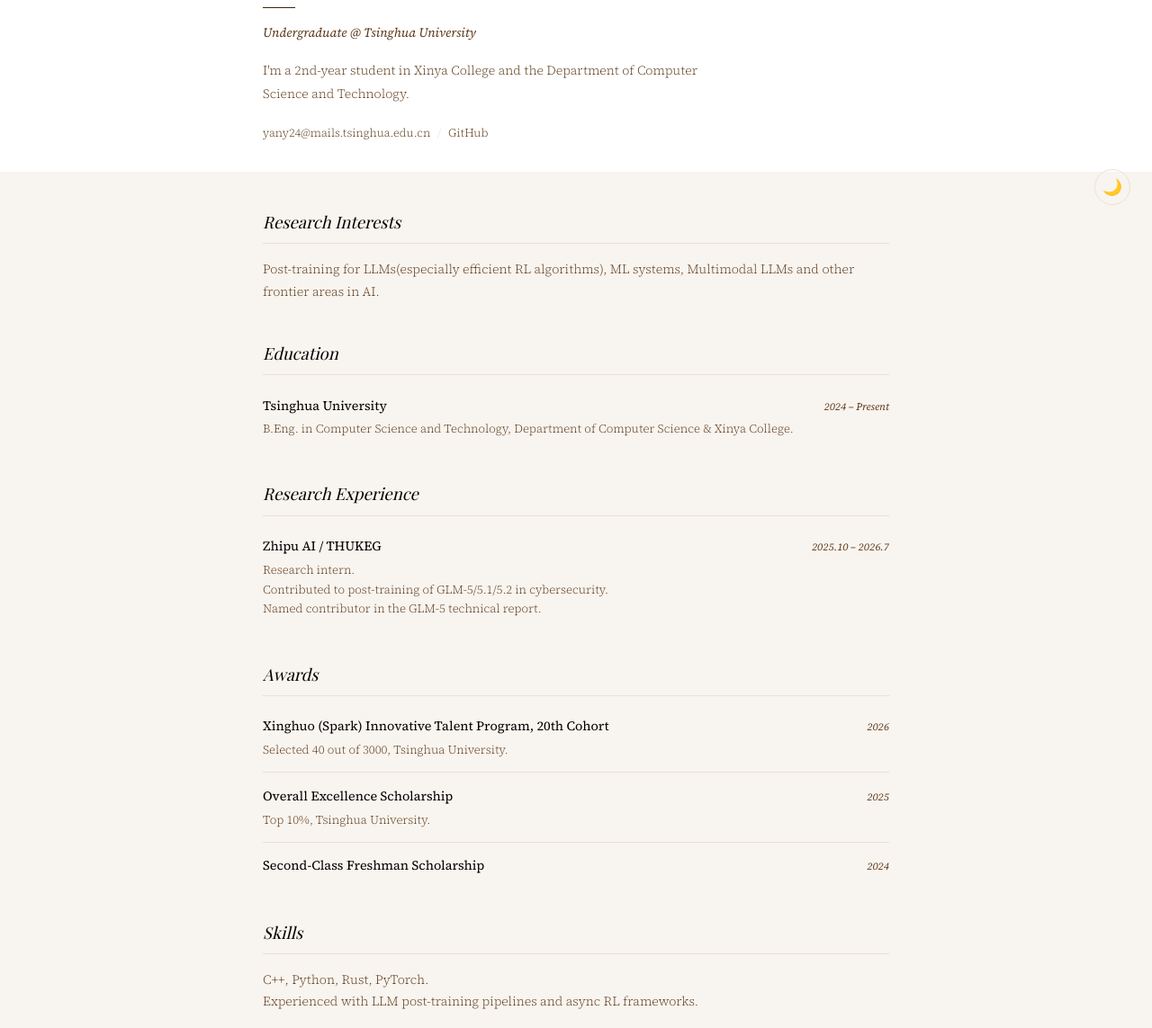
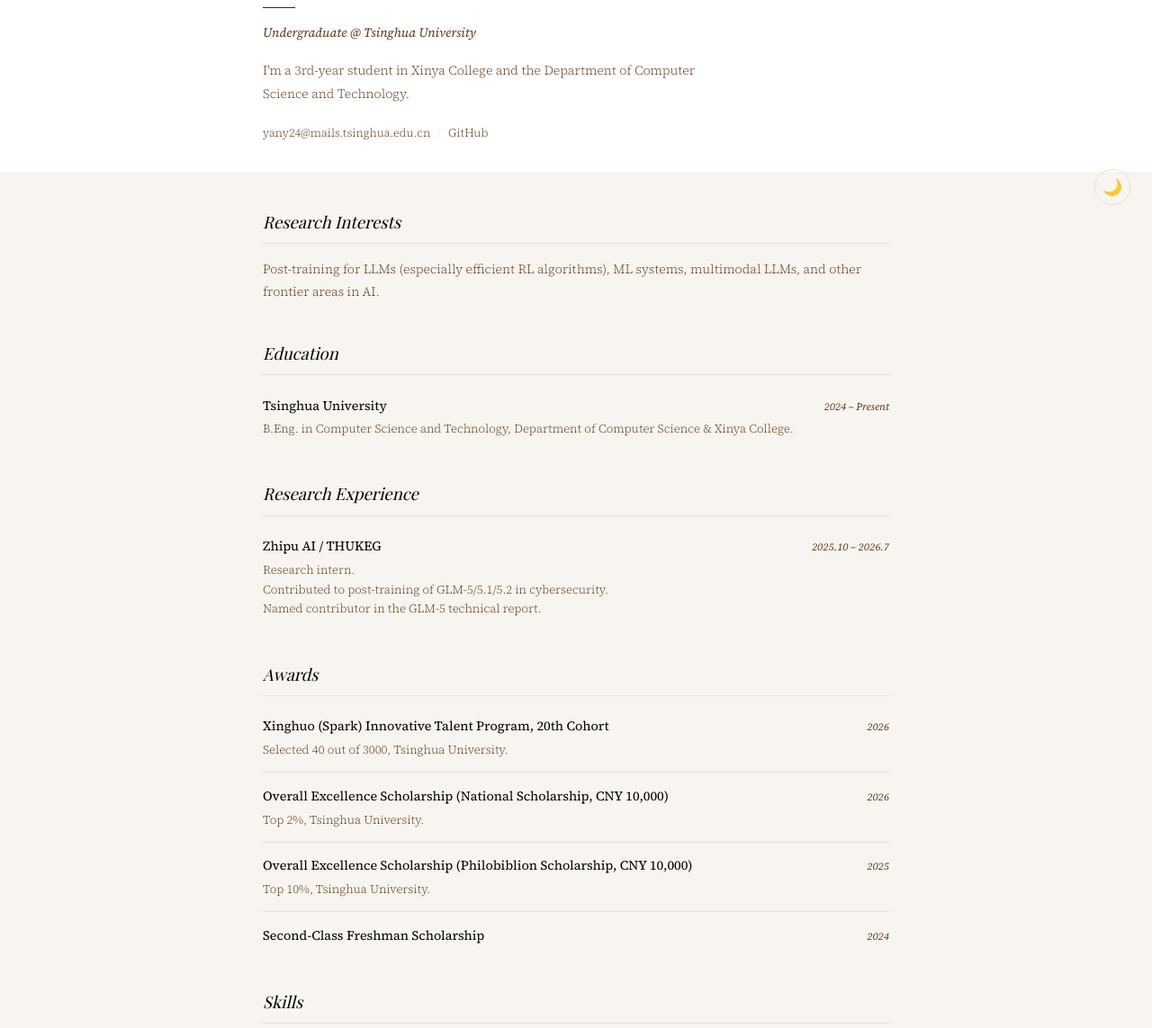
Before and after one commit to RADLEWIS/RADLEWIS.github.io, a website built with Vite: page index.html in a window 1280 px wide. Shown: the part 548-1691 px from the top of the page at 90% size. Built offline with nearby package versions, Linux system fonts and the light colour scheme; a web font is replaced by a local one.

Commit message:
Update homepage profile and scholarship details

```diff
--- a/index.html
+++ b/index.html
@@ -34,7 +34,7 @@
       <h1 class="hero-name">Yong Yan</h1>
       <div class="hero-rule"></div>
       <p class="hero-subtitle">Undergraduate @ Tsinghua University</p>
-      <p class="hero-desc">I'm a 2nd-year student in Xinya College and the Department of Computer Science and Technology.</p>
+      <p class="hero-desc">I'm a 3rd-year student in Xinya College and the Department of Computer Science and Technology.</p>
       <div class="hero-links">
         <a href="mailto:yany24@mails.tsinghua.edu.cn">yany24@mails.tsinghua.edu.cn</a>
         <span class="hero-links-sep">/</span>
@@ -49,7 +49,7 @@
 
       <section class="section">
         <h2>Research Interests</h2>
-        <p class="section-text">Post-training for LLMs(especially efficient RL algorithms), ML systems, Multimodal LLMs and other frontier areas in AI.</p>
+        <p class="section-text">Post-training for LLMs (especially efficient RL algorithms), ML systems, multimodal LLMs, and other frontier areas in AI.</p>
       </section>
 
       <section class="section">
@@ -85,7 +85,14 @@
         </div>
         <div class="card">
           <div class="card-header">
-            <span class="card-title">Overall Excellence Scholarship</span>
+            <span class="card-title">Overall Excellence Scholarship (National Scholarship, CNY 10,000)</span>
+            <span class="card-meta">2026</span>
+          </div>
+          <p class="card-desc">Top 2%, Tsinghua University.</p>
+        </div>
+        <div class="card">
+          <div class="card-header">
+            <span class="card-title">Overall Excellence Scholarship (Philobiblion Scholarship, CNY 10,000)</span>
             <span class="card-meta">2025</span>
           </div>
           <p class="card-desc">Top 10%, Tsinghua University.</p>
```
